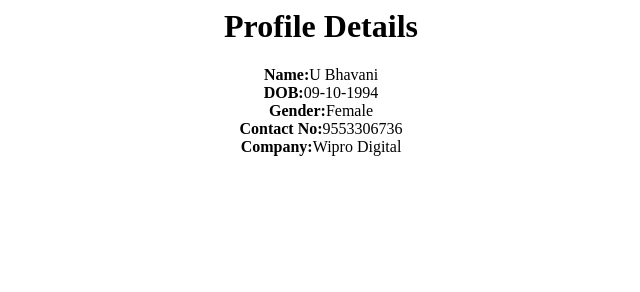
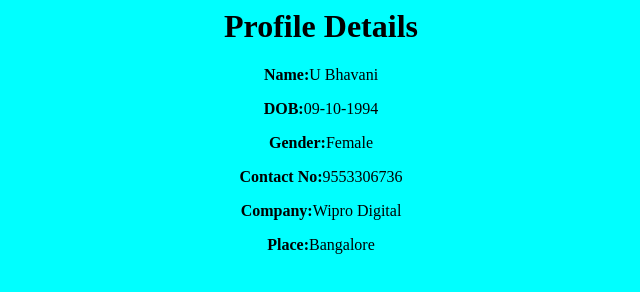
Before and after one commit to Bhavaniuditha/testrepositiry, a plain HTML site: page index.html in a window 1280 px wide. Shown: the whole page, without its empty margins (319-959 px from the left). Drawn offline with Linux system fonts and the light colour scheme.

Commit message:
second commit

```diff
--- a/index.html
+++ b/index.html
@@ -2,14 +2,15 @@
   <head>
     <title>My First Web Page</title>
   </head>
-  <body>
+  <body bgcolor="aqua">
     <center>
-      <h1>Profile Details</h1>
-      <b>Name:</b>U Bhavani<br>
-      <b>DOB:</b>09-10-1994<br>
-      <b>Gender:</b>Female<br>
-      <b>Contact No:</b>9553306736<br>
-      <b>Company:</b>Wipro Digital<br>
+      <h1 border="10px">Profile Details</h1>
+      <p><b>Name:</b>U Bhavani<p>
+      <p><b>DOB:</b>09-10-1994</p>
+      <p><b>Gender:</b>Female</p>
+      <p><b>Contact No:</b>9553306736</p>
+      <p><b>Company:</b>Wipro Digital</p>
+      <p><b>Place:</b>Bangalore</p>
     </center>
 
 </html>
```
